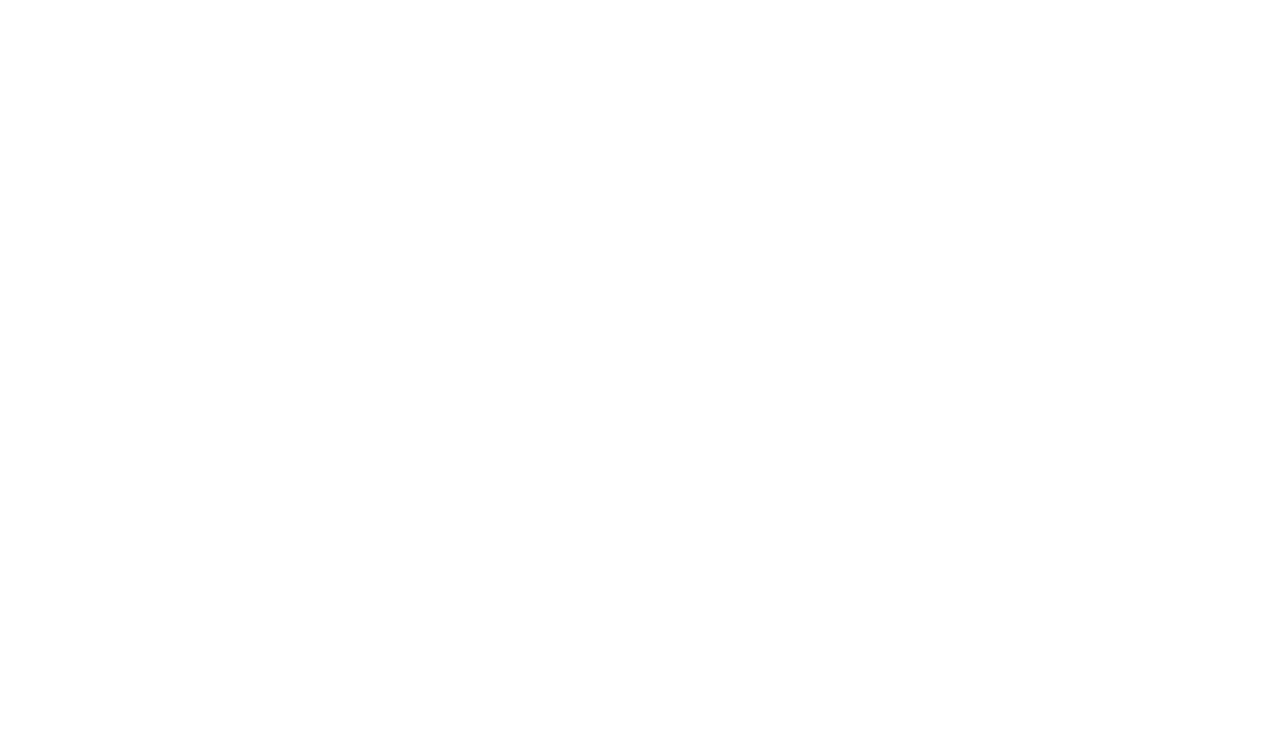
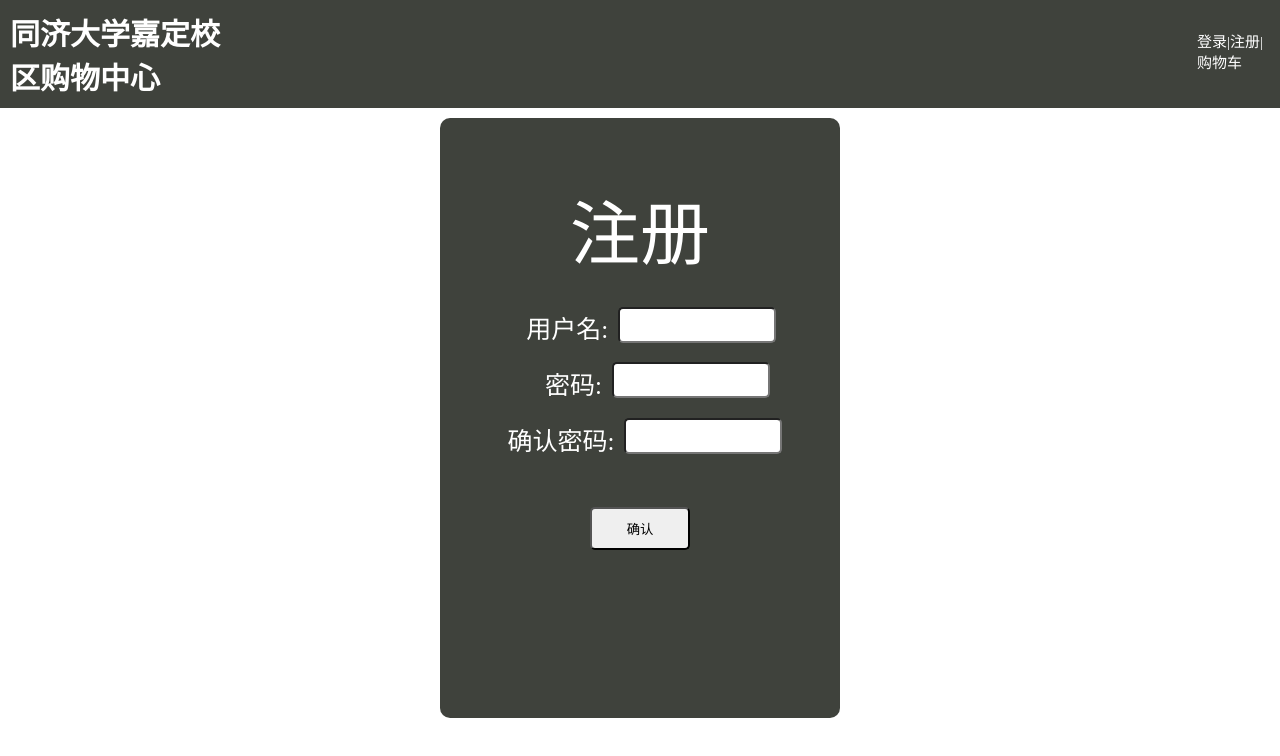
Before and after one commit to Ultrasty/shopping-website, a plain HTML site: page register.html in a window 1280 px wide. Drawn offline with Linux system fonts and the light colour scheme; a web font is replaced by a local one.

Commit message:
#6 注册页也写好了

```diff
--- a/register.html
+++ b/register.html
@@ -3,8 +3,26 @@
 <head>
     <meta charset="UTF-8">
     <title>Title</title>
+    <link rel="stylesheet" type="text/css" href="style/main.css"/>
+    <link rel="stylesheet" type="text/css" href="style/login_and_register.css"
 </head>
 <body>
+<header class="flex">
+    <div class="header-left"> 同济大学嘉定校区购物中心</div>
+    <div class="header-right"><a href="">登录</a>|<a href="">注册</a>|<a href="shopping%20cart.html">购物车</a></div>
+    <div style="clear: both"></div>
+</header>
+<div class="flex">
+    <div class="register">
+        <div class="header">
+            注册
+        </div>
+        <div class="flex"><div class="tips" style="margin-top: 20px">&nbsp&nbsp用户名:</div><input style="margin-top: 28px"></div>
+        <div class="flex"><div class="tips">&nbsp&nbsp&nbsp&nbsp密码:</div><input></div>
+        <div class="flex"><div class="tips">确认密码:</div><input></div>
+        <div class="flex"><button>确认</button></div>
+    </div>
 
+</div>
 </body>
 </html>
--- /dev/null
+++ b/style/login_and_register.css
@@ -0,0 +1,26 @@
+*{
+    font-family: jianti,serif;
+}
+
+input{
+    height: 30px;
+    margin-top:7px;
+    font-size: 20px;
+    width: 150px;
+    border-radius: 5px;
+}
+
+input:focus{
+    background-color: antiquewhite;
+}
+
+button{
+    width: 100px;
+    padding: 10px;
+    margin-top: 40px;
+    border-radius: 5px;
+}
+
+button:hover{
+    background-color: antiquewhite;
+}
--- a/style/shopping center.css
+++ b/style/main.css
@@ -17,7 +17,7 @@ img{
 
 @font-face {
     font-family: jianti;
-    src: url('方正剑体简体_0.ttf');
+    src: url('方正剑体简体_0.TTF');
 }
 
 header {
@@ -113,3 +113,26 @@ div.display img{
     max-height: 325px;
     padding: 15px;
 }
+
+div.register{
+    width: 400px;
+    height: 600px;
+    background-color: #3f423c;
+    border-radius: 10px;
+}
+
+div.register div.header{
+    color: white;
+    text-align: center;
+    font-family: jianti;
+    font-size: 70px;
+    padding-top: 60px;
+}
+
+div.tips{
+    color: white;
+    text-align: center;
+    font-family: jianti;
+    font-size: 25px;
+    padding: 10px;
+}
```
Also changed, not shown: shopping center.html (+1 -1 lines), style/cart.css (added), 商品展示页的最佳观看比例为90%，因为做的时候并没有注意到浏览器比例不是100%.txt (added), 1 other file.
